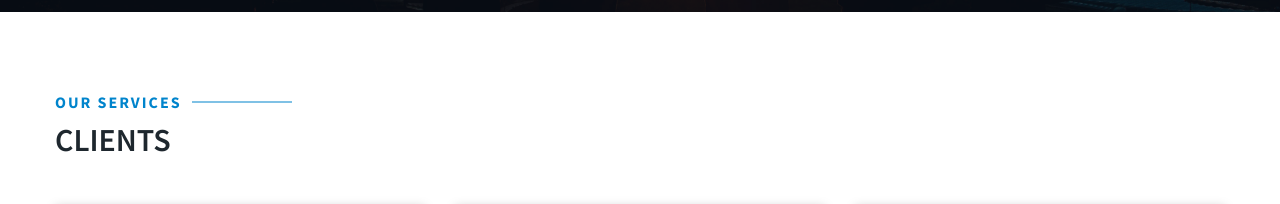
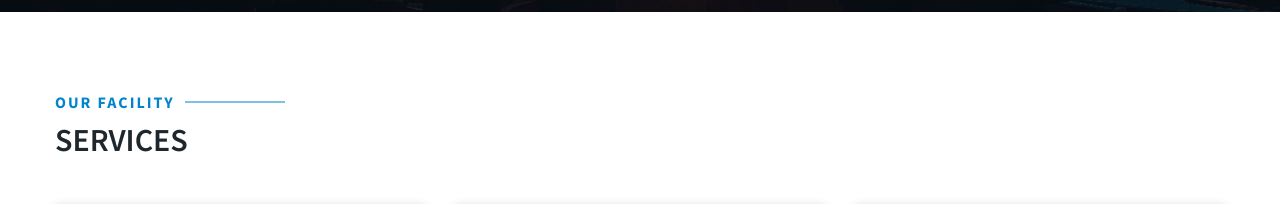
Before and after one commit to Shristi0/BarCode, a plain HTML site: page index.html in a window 1280 px wide. Shown: the part 2429-2633 px from the top of the page. Drawn offline with Linux system fonts and the light colour scheme.

Commit message:
finished

```diff
--- a/index.html
+++ b/index.html
@@ -1217,8 +1217,8 @@
       <div class="news pt-80">
         <div class="container">
           <div class="heading">
-            <h6>Our Services</h6>
-            <h2>Clients</h2>
+            <h6>Our Facility</h6>
+            <h2>Services</h2>
           </div>
           <div class="row our-offer-items less-carousel mt-5">
             <!-- Single Item -->
```
